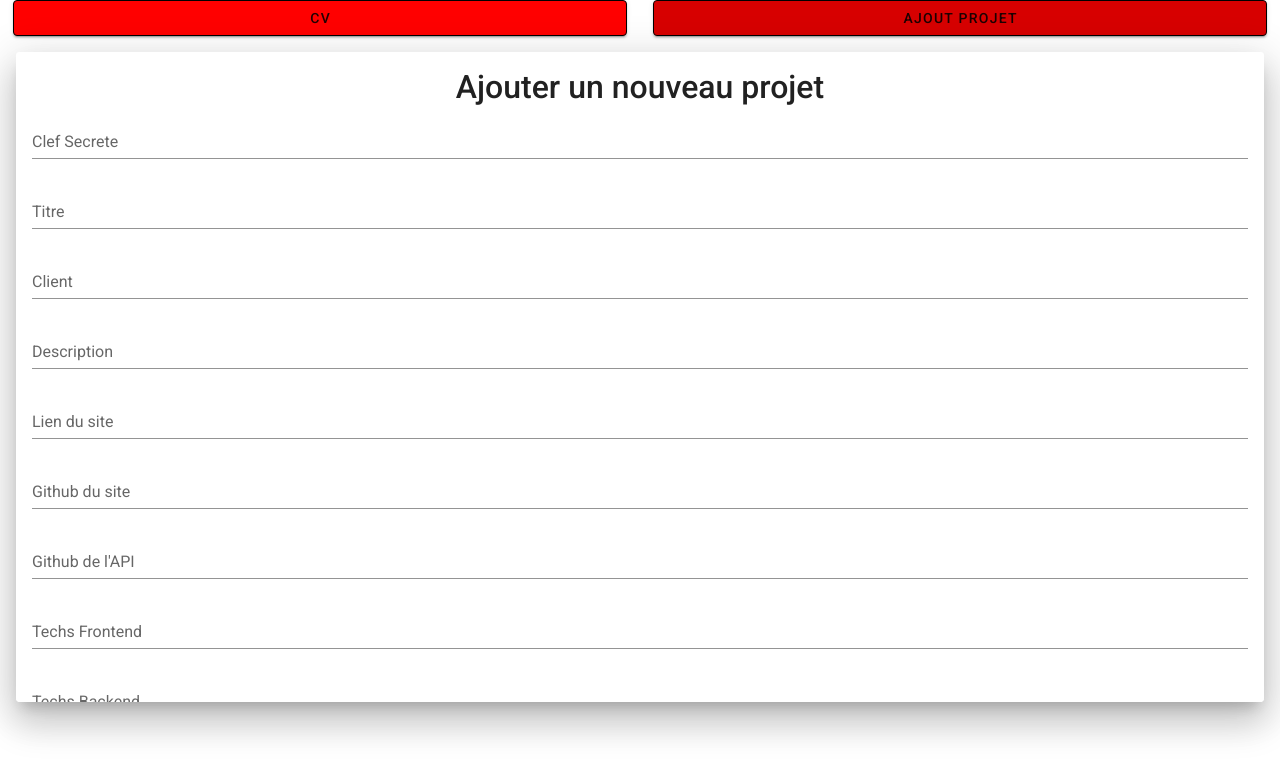
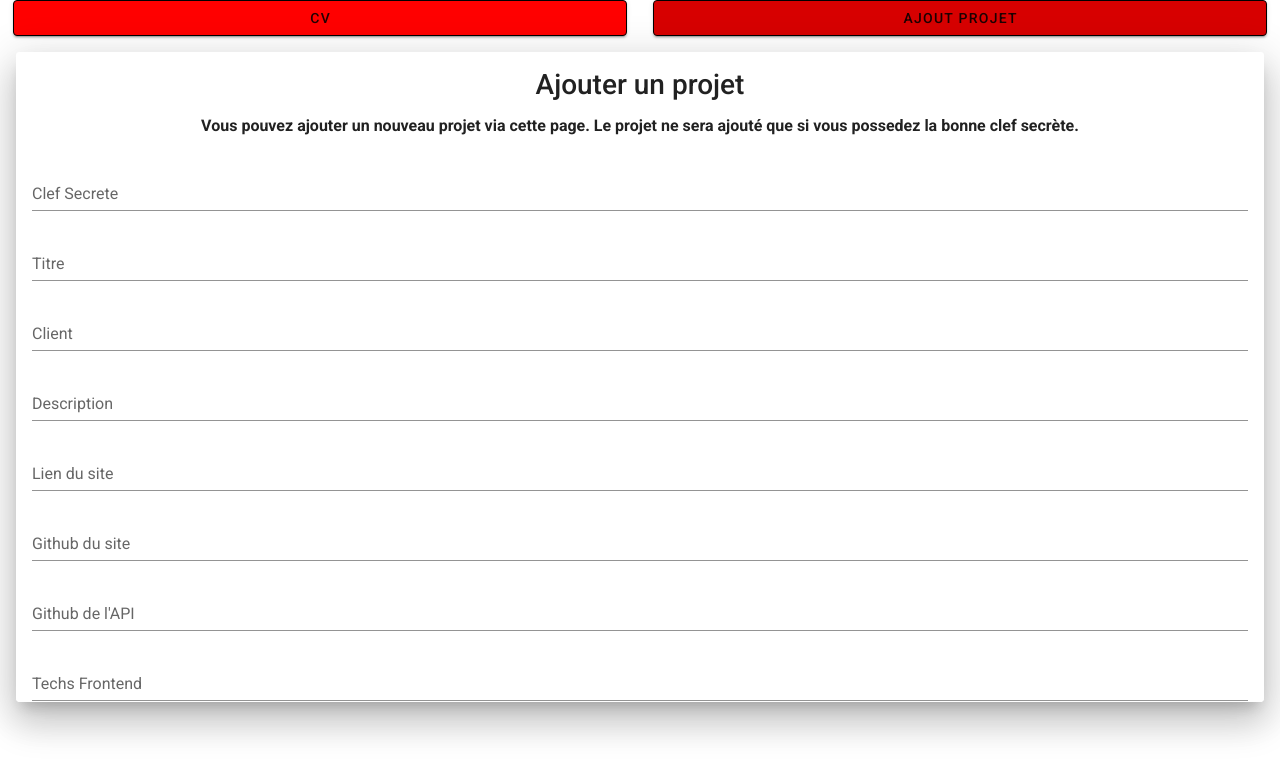
Before and after one commit to AlexisLemaire/alexis-lemaire-cv, a Nuxt app: page /addProject in a window 1280 px wide. Shown: the top 776 px of the page. Built offline with nearby package versions, Linux system fonts and the light colour scheme.

Commit message:
fix: add libelles & title on FORMS

```diff
--- a/pages/addProject.vue
+++ b/pages/addProject.vue
@@ -1,8 +1,13 @@
 <template>
   <div class="p-3">
-    <v-card class="p-3" elevation="22">
-      <h2 class="text-center">Ajouter un nouveau projet</h2>
+    <v-card class="p-3 text-center" elevation="22">
       <v-form v-model="isValid">
+        <h1 class="h3 mb-3 font-weight-normal">Ajouter un projet</h1>
+        <strong>
+          Vous pouvez ajouter un nouveau projet via cette page. Le projet ne sera ajouté que si vous possedez la bonne clef secrète.
+        </strong>
+        <br /><br />
+
         <v-text-field v-model="project.secretKey" label="Clef Secrete" required :rules="requiredRules" />
         <v-text-field v-model="project.title" label="Titre" required :rules="requiredRules" />
         <v-text-field v-model="project.client" label="Client" required :rules="requiredRules" />
--- a/pages/changeProject/_id.vue
+++ b/pages/changeProject/_id.vue
@@ -1,8 +1,13 @@
 <template>
   <div class="p-3">
-    <v-card class="p-3" elevation="22">
-      <h2 class="text-center">Modifier un projet</h2>
+    <v-card class="p-3 text-center" elevation="22">
       <v-form v-model="isValid">
+        <h1 class="h3 mb-3 font-weight-normal">Modifier le projet : {{ project.title }}</h1>
+        <strong>
+          Vous pouvez modifier le projet selectionné via cette page. Le projet ne sera modifié que si vous possedez la bonne clef
+          secrète.
+        </strong>
+        <br /><br />
         <v-text-field v-model="project.secretKey" label="Clef Secrete" required :rules="requiredRules" />
         <v-text-field v-model="project.title" label="Titre" required :rules="requiredRules" />
         <v-text-field v-model="project.client" label="Client" required :rules="requiredRules" />
--- a/pages/deleteProject/_id.vue
+++ b/pages/deleteProject/_id.vue
@@ -1,8 +1,13 @@
 <template>
   <div class="p-3">
-    <v-card class="p-3" elevation="22">
-      <h2 class="text-center">Supprimer un projet</h2>
+    <v-card class="p-3 text-center" elevation="22">
       <v-form>
+        <h1 class="h3 mb-3 font-weight-normal">Supprimer le projet : {{ project.title }}</h1>
+        <strong>
+          Vous pouvez supprimer le projet selectionné via cette page. Le projet ne sera supprimé que si vous possedez la bonne clef
+          secrète.
+        </strong>
+        <br /><br />
         <v-text-field v-model="secretKey" label="Clef Secrete (seul les admins peuvent modifier un projet)" />
         <v-btn width="100%" dark @click="deleteProject()"> Supprimer </v-btn>
       </v-form>
@@ -19,7 +24,12 @@ export default {
     return {
       secretKey: 0,
       res: {},
+      project: {},
     };
+  },
+
+  async created() {
+    this.project = (await axios.get(`${process.env.API}/projects/` + this.$route.params.id)).data;
   },
 
   methods: {
```
